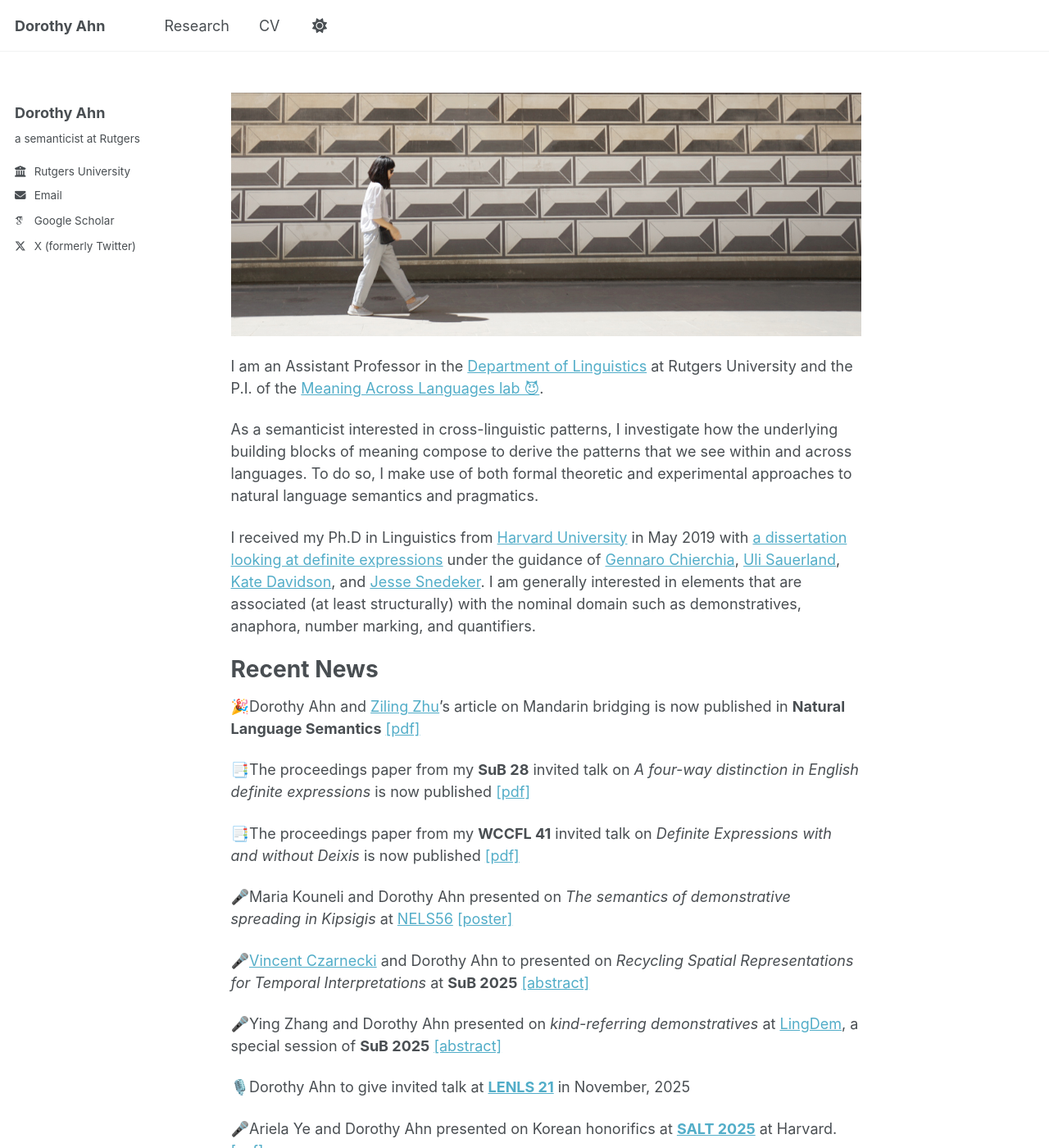
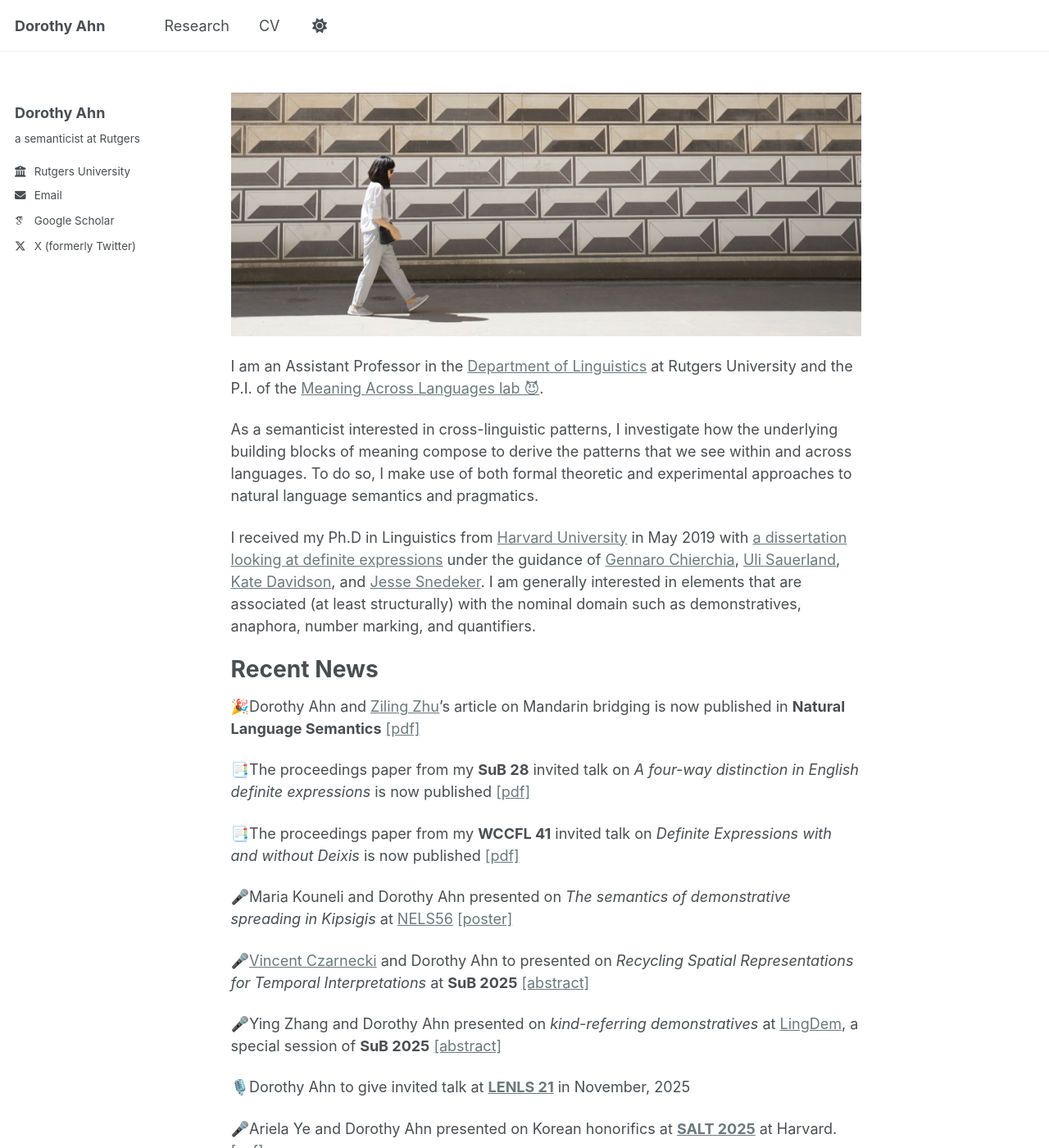
Before and after one commit to doroahn/doroahn.github.io, a Jekyll site: the page built from _pages/about.md, in a window 1280 px wide and 1400 px high. Shown: the whole window at 82% size. Built offline with Jekyll 4.4.1, drawn with Linux system fonts in a browser that asks for light colours; some web fonts are replaced.

Commit message:
Update _default.scss

```diff
--- a/_sass/theme/_default.scss
+++ b/_sass/theme/_default.scss
@@ -36,7 +36,7 @@ $sidebar-screen-min-width   : 1024px;
     --global-code-background-color      : #fafafa;
     --global-code-text-color            : #{$darker-gray};
     --global-fig-caption-color          : mix(#fff,  #{$dark-gray}, 25%);
-    --global-link-color                 : #52adc8;
+    --global-link-color                 : #6a797d;
     --global-link-color-hover           : mix(#000, #2f7f93, 25%);
     --global-link-color-visited         : mix(#fff, #2f7f93, 25%);
     --global-masthead-link-color        : #{$dark-gray};
```
